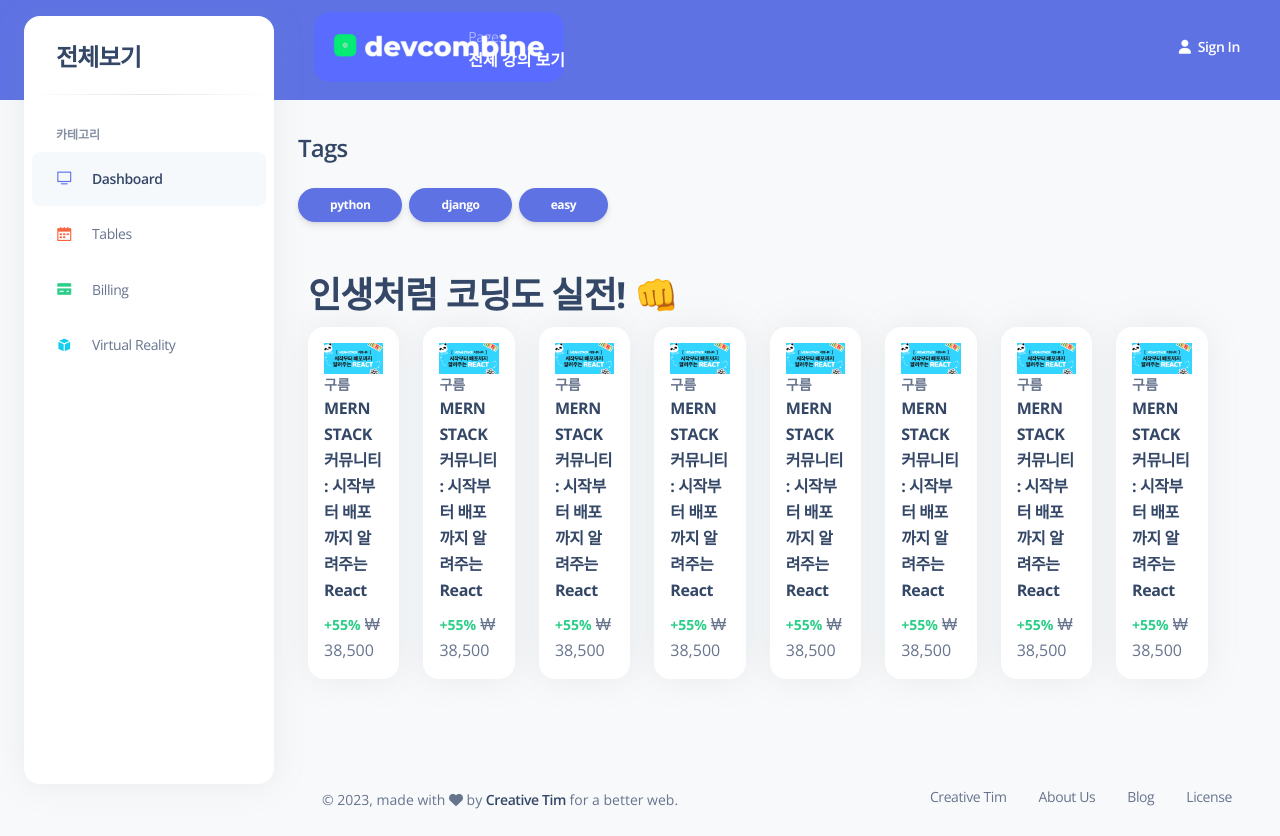
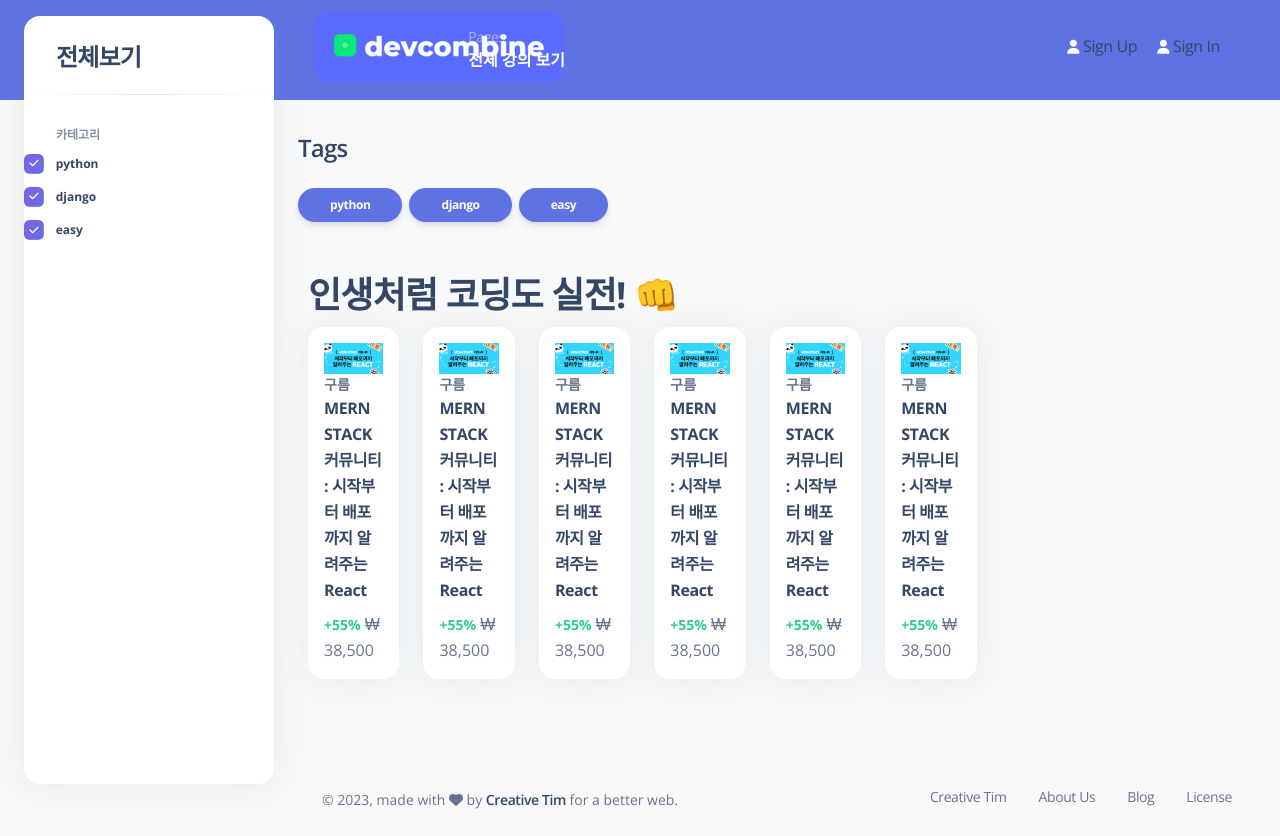
Before and after one commit to ujeongoh/devcombine, a Django app: page /courses/1 in a window 1280 px wide. Run offline with Django 4.2, Linux system fonts and the light colour scheme; parts of the project's set-up code (start-up, migrations or seed data) failed here and were passed over; some libraries are stand-ins or nearby versions.

Commit message:
design : 메인페이지, 로그인, 회원가입, 로그아웃 기능 추가
- 로고 클릭 시 메인페이지로 이동
- 로그인, 회원가입, 로그아웃 기능 연결

```diff
--- a/courses/templates/courses/detail.html
+++ b/courses/templates/courses/detail.html
@@ -136,44 +136,8 @@
             </div>
             </div>
         </div>
-        <div class="col-xl-1-2 col-sm-1-2 mb-xl-0 mb-4">
-            <div class="card">
-            <div class="card-body p-3">
-                <div class="row">
-                    <img class="border-radius-lg" src="{% static 'img/coverImage.png' %}">
-                    <div class="numbers">
-                    <p class="text-sm mb-0 text-uppercase font-weight-bold">구름</p>
-                    <h6 class="font-weight-bolder">
-                        <a href="#">MERN STACK 커뮤니티 : 시작부터 배포까지 알려주는 React</a>
-                    </h6>
-                    <p class="mb-0">
-                        <span class="text-success text-sm font-weight-bolder">+55%</span>
-                        ₩ 38,500
-                    </p>
-                    </div>
-                </div>
-            </div>
-            </div>
-        </div>
-        <div class="col-xl-1-2 col-sm-1-2 mb-xl-0 mb-4">
-            <div class="card">
-            <div class="card-body p-3">
-                <div class="row">
-                    <img class="border-radius-lg" src="{% static 'img/coverImage.png' %}">
-                    <div class="numbers">
-                    <p class="text-sm mb-0 text-uppercase font-weight-bold">구름</p>
-                    <h6 class="font-weight-bolder">
-                        <a href="#">MERN STACK 커뮤니티 : 시작부터 배포까지 알려주는 React</a>
-                    </h6>
-                    <p class="mb-0">
-                        <span class="text-success text-sm font-weight-bolder">+55%</span>
-                        ₩ 38,500
-                    </p>
-                    </div>
-                </div>
-            </div>
-            </div>
-        </div>
+
+
         </div>
     </div>
 
--- a/courses/templates/courses/index.html
+++ b/courses/templates/courses/index.html
@@ -6,7 +6,7 @@
     <div class="row">
       <h2 style="margin-left: 35px;">인생처럼 코딩도 실전! 👊</h2>
     </div>
-    <div class="row" style="justify-content: center;padding: 20px 0;">
+    <div class="row" style="justify-content: center;padding: 20px 20px 100px 20px;">
       <div class="col-xl-1-2 col-sm-1-2 mb-xl-0 mb-4">
         <div class="card">
           <div class="card-body p-3">
--- a/courses/templates/signup.html
+++ b/courses/templates/signup.html
@@ -1,10 +1,12 @@
 {% extends 'base_index.html' %}
 
 {% block content %}
+  <div class = "signup_field" style="text-align: center; margin: 100px">
     <h2>Sign Up</h2>
     <form method="post">
       {% csrf_token %}
       {{ form.as_p }}
       <button type="submit">Sign Up</button>
     </form>
+  </div>
 {% endblock %}
--- a/courses/views.py
+++ b/courses/views.py
@@ -3,7 +3,7 @@ from django.contrib.auth.models import User
 from .forms import CustomUserCreationForm
 from django.shortcuts import render, redirect
 from django.contrib.auth import login, logout
-from django.http import JsonResponse, HttpResponse
+from django.http import JsonResponse, HttpResponse, HttpResponseRedirect
 from django.views.decorators.csrf import csrf_exempt
 from .models import Course, UserProfile
 from rest_framework import permissions
@@ -12,6 +12,7 @@ from rest_framework_simplejwt.views import TokenObtainPairView
 from .serializers import MyTokenObtainPairSerializer
 from rest_framework_simplejwt.tokens import RefreshToken
 from django.middleware.csrf import get_token
+from django.urls import reverse
 
 class MyTokenObtainPairView(TokenObtainPairView):
     serializer_class = MyTokenObtainPairSerializer
@@ -28,10 +29,7 @@ def signup_view(request):
             user = form.save()
             UserProfile.objects.create(user=user)
             login(request, user)
-            return JsonResponse({
-                'message': '회원가입이 성공적으로 완료되었습니다.',
-                'user_id': user.id
-            })
+            return HttpResponseRedirect(reverse('courses:index'))
         else:
 
             return JsonResponse({'error': 'Invalid request.'}, status=400)
@@ -48,11 +46,7 @@ def login_view(request):
             login(request, user)
             refresh = RefreshToken.for_user(user)
             access_token = str(refresh.access_token)
-            return JsonResponse({
-                'message': '로그인이 성공적으로 완료되었습니다.',
-                'user_id': user.id,
-                'access_token': access_token,
-            })
+            return HttpResponseRedirect(reverse('courses:index'))
         else:
             return JsonResponse({'error': 'Invalid credentials.'}, status=401)
     else:
@@ -62,7 +56,7 @@ def login_view(request):
 @csrf_exempt
 def logout_view(request):
     logout(request)
-    return JsonResponse({'message': '로그아웃이 성공적으로 완료되었습니다.'})
+    return HttpResponseRedirect(reverse('courses:index'))
 
 
 def index(request):
--- a/templates/navbar.html
+++ b/templates/navbar.html
@@ -4,6 +4,7 @@
 <nav class="navbar navbar-main navbar-expand-lg px-0 mx-4 shadow-none border-radius-xl " id="navbarBlur" data-scroll="false">
     <div class="container py-1 px-3">
       <div class="col-2">
+        <a href ={% url 'courses:index' %}>
         <img src="{% static 'img/logo_blue.png' %}" class="border-radius-xl" width=250 />
       </div>
       <nav aria-label="breadcrumb">
@@ -21,12 +22,27 @@
           </div>
         </div>
         <ul class="navbar-nav  justify-content-end">
-          <li class="nav-item d-flex align-items-center">
+          {% if user.is_authenticated %}
+          <li class="nav-item d-flex align-items-center" style="padding-right: 20px">
             <a href="javascript:;" class="nav-link text-white font-weight-bold px-0">
               <i class="fa fa-user me-sm-1"></i>
-              <span class="d-sm-inline d-none">Sign In</span>
+              <span class="d-sm-inline d-none"><a href="{% url 'logout' %}"><b>{{user.username}}</b>님 Sign Out</a></span>
             </a>
           </li>
+          {% else %}
+          <li class="nav-item d-flex align-items-center" style="padding-right: 20px">
+            <a href="javascript:;" class="nav-link text-white font-weight-bold px-0">
+              <i class="fa fa-user me-sm-1"></i>
+              <span class="d-sm-inline d-none"><a href="{% url 'signup' %}">Sign Up</a></span>
+            </a>
+          </li>
+          <li class="nav-item d-flex align-items-center" style="padding-right: 20px">
+            <a href="javascript:;" class="nav-link text-white font-weight-bold px-0">
+              <i class="fa fa-user me-sm-1"></i>
+              <span class="d-sm-inline d-none"><a href="{% url 'login' %}">Sign In</a></span>
+            </a>
+          </li>
+          {% endif %}
         </ul>
       </div>
     </div>
--- a/templates/sidebar.html
+++ b/templates/sidebar.html
@@ -19,7 +19,7 @@
             <li class="nav-item mt-3">
             <h6 class="ps-4 ms-2 text-uppercase text-xs font-weight-bolder opacity-6">카테고리</h6>
             </li>
-            <li class="nav-item">
+            {% comment %} <li class="nav-item">
                 <a class="nav-link active" href="./pages/dashboard.html">
                 <div class="icon icon-shape icon-sm border-radius-md text-center me-2 d-flex align-items-center justify-content-center">
                     <i class="ni ni-tv-2 text-primary text-sm opacity-10"></i>
@@ -51,7 +51,23 @@
                 <span class="nav-link-text ms-1">Virtual Reality</span>
             </a>
 
-            </li>
+            </li> {% endcomment %}
+
+            <div class="form-check">
+                <input class="form-check-input" type="checkbox" value="" id="fcustomCheck1" checked="">
+                <label class="custom-control-label" for="customCheck1">python</label>
+            </div>
+
+            <div class="form-check">
+                <input class="form-check-input" type="checkbox" value="" id="fcustomCheck1" checked="">
+                <label class="custom-control-label" for="customCheck1">django</label>
+            </div>
+
+            <div class="form-check">
+                <input class="form-check-input" type="checkbox" value="" id="fcustomCheck1" checked="">
+                <label class="custom-control-label" for="customCheck1">easy</label>
+            </div>
+
             <li class="nav-item d-xl-none ps-3 d-flex align-items-center">
                 <a href="javascript:;" class="nav-link text-white p-0" >
                 <div class="sidenav-toggler-inner">
```
Also changed, not shown: courses/templates/login.html (+8 -6 lines), courses/migrations/0002_userprofile_remove_tag_course_course_dislikes_and_more.py (added). Lines whose indentation alone changed are shown as unchanged.
